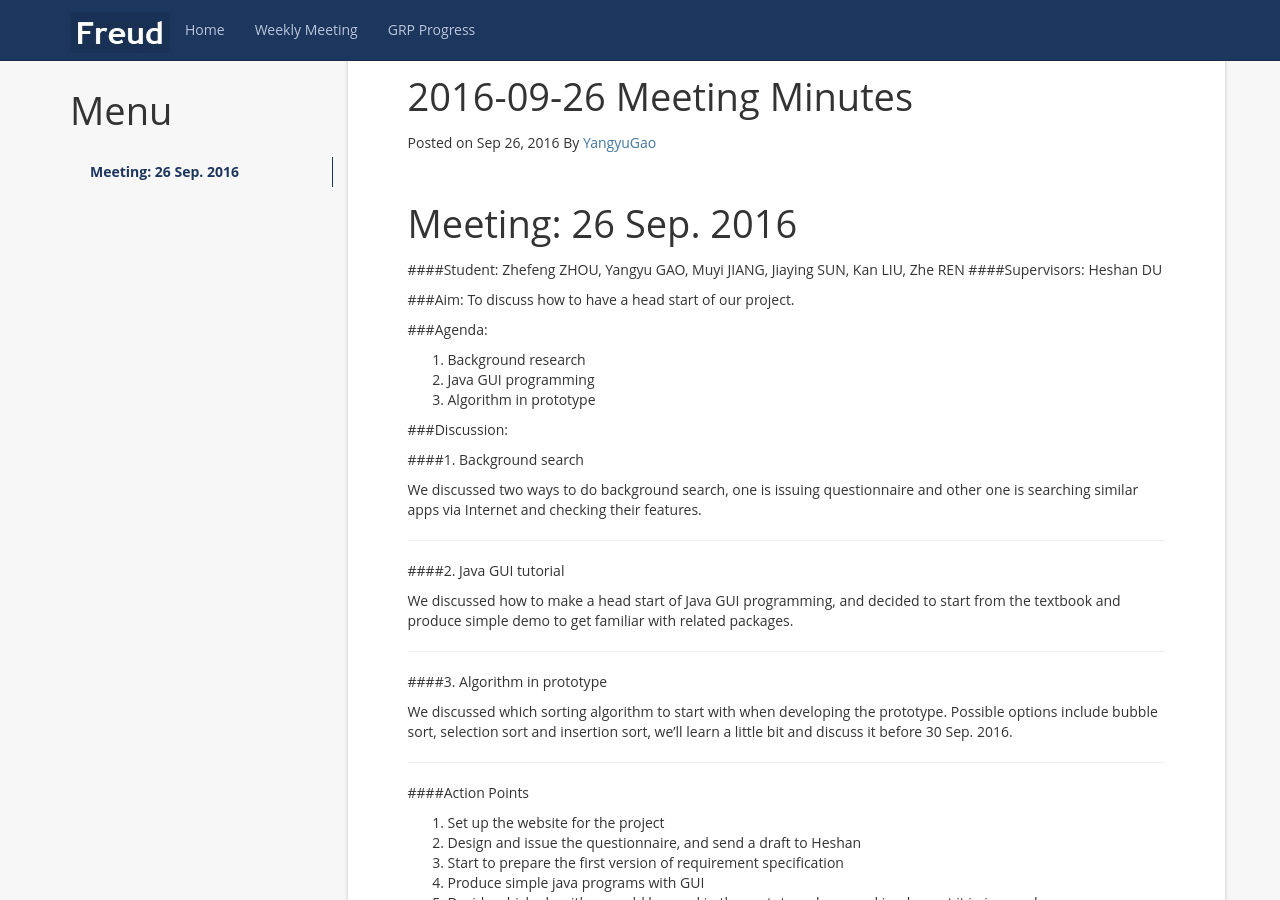
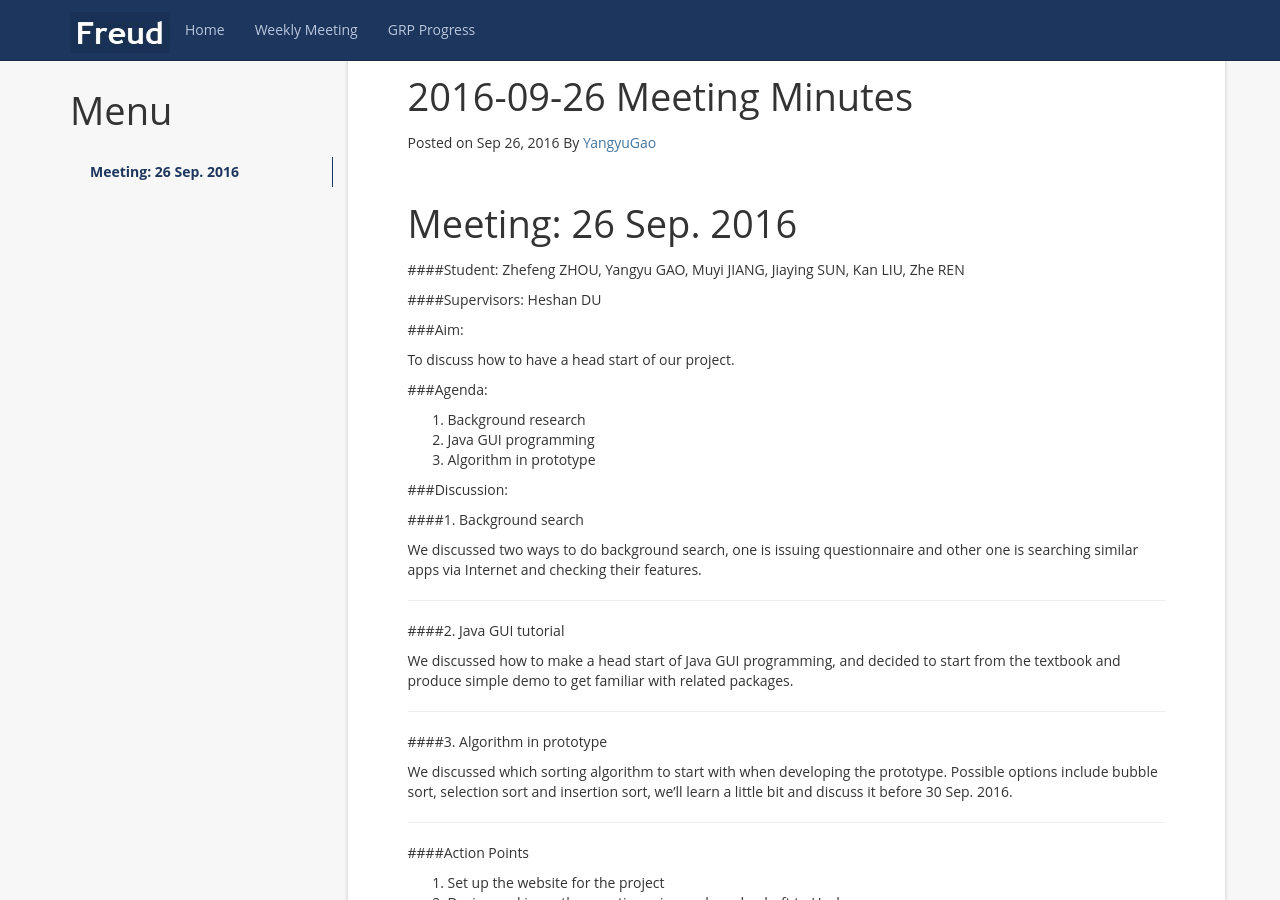
Before and after one commit to GrapeUNNC/grapeUNNC.github.io, a Jekyll site: the page built from _posts/2016-09-26-Meeting-Minutes.md, in a window 1280 px wide and 900 px high, scrolled down 302 px. Built offline with Jekyll 4.4.1, drawn with Linux system fonts in a browser that asks for light colours; comment, search, counter and statistics services are not loaded.

```diff
--- a/_posts/2016-09-26-Meeting-Minutes.md
+++ b/_posts/2016-09-26-Meeting-Minutes.md
@@ -10,18 +10,18 @@ tag: 2016-09-26-Meeting-Minutes
 {:toc}
 
 
-
-
 # Meeting: 26 Sep. 2016
 
+####Student: Zhefeng ZHOU, Yangyu GAO, Muyi JIANG, Jiaying SUN, Kan LIU, Zhe REN
 
-####Student: Zhefeng ZHOU, Yangyu GAO, Muyi JIANG, Jiaying SUN, Kan LIU, Zhe REN
 ####Supervisors: Heshan DU
 
 ###Aim:
+
 To discuss how to have a head start of our project.
 
 ###Agenda:
+
 1.	Background research
 2.	Java GUI programming
 3.	Algorithm in prototype
@@ -47,6 +47,7 @@ We discussed which sorting algorithm to start with when developing the prototype
 ---
 
 ####Action Points
+
 1.	Set up the website for the project
 2.	Design and issue the questionnaire, and send a draft to Heshan
 3.	Start to prepare the first version of requirement specification
```
